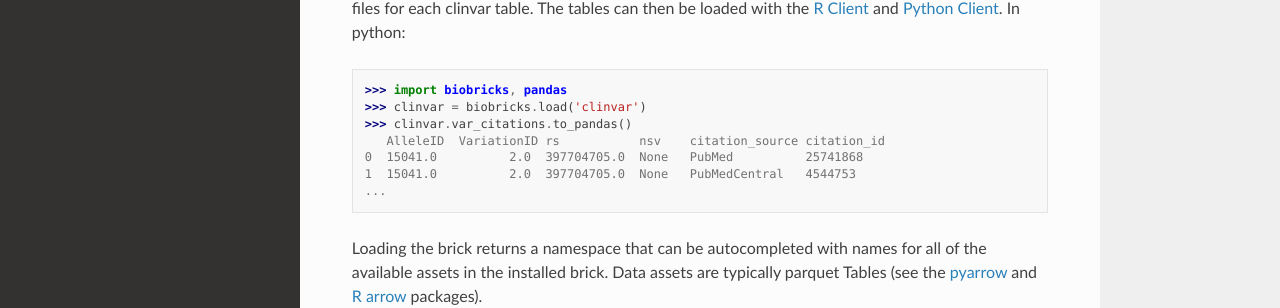
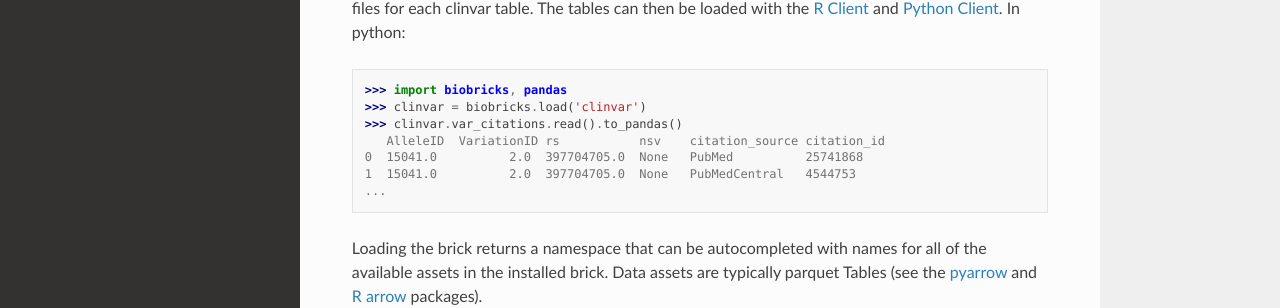
Before and after one commit to biobricks-ai/biobricks.ai, a Sphinx documentation site: the page built from docs/source/index.rst, in a window 1280 px wide and 1022 px high. Shown: the part 531-839 px from the top of the window. Built offline with Sphinx 7.4.7 and the Read the Docs theme 2.0.0, drawn with Linux system fonts in a browser that asks for light colours; the version number is read from the project's files by our own code.

Commit message:
updated docs for python example

```diff
--- a/docs/source/index.rst
+++ b/docs/source/index.rst
@@ -37,7 +37,7 @@ and go to `biobricks.ai/token <https://biobricks.ai/token>`_.
 
    >>> import biobricks, pandas
    >>> clinvar = biobricks.load('clinvar')
-   >>> clinvar.var_citations.to_pandas()
+   >>> clinvar.var_citations.read().to_pandas()
       AlleleID  VariationID rs           nsv    citation_source citation_id
    0  15041.0          2.0  397704705.0  None   PubMed          25741868
    1  15041.0          2.0  397704705.0  None   PubMedCentral   4544753
```
